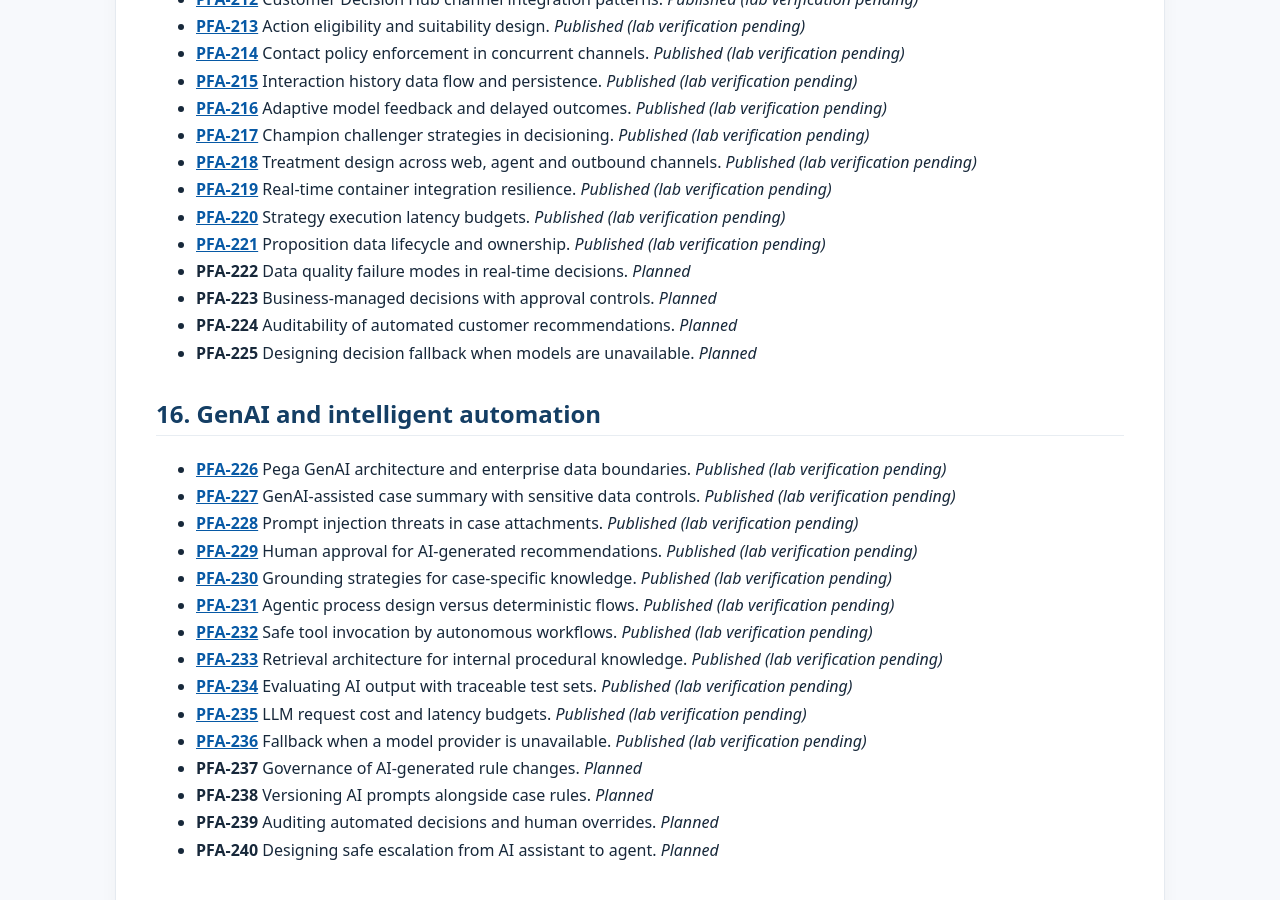
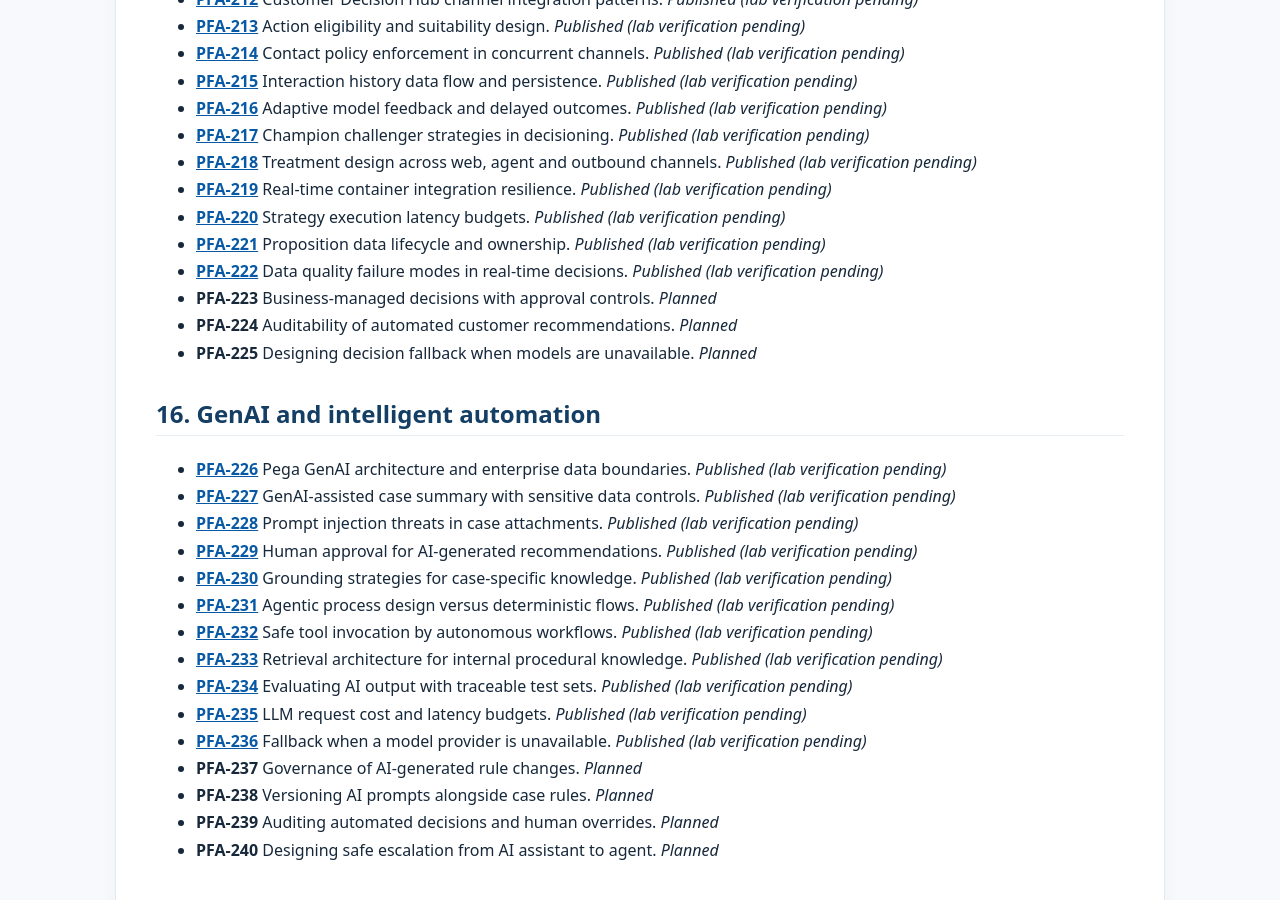
Before and after one commit to chandransandeep/pega-feature-atlas, a Jekyll site: the page built from docs/feature-inventory.md, in a window 1280 px wide and 900 px high, scrolled down 8116 px. Built offline with Jekyll 4.4.1, drawn with Linux system fonts in a browser that asks for light colours.

Commit message:
Publish PFA-222: pfa-222-data-quality-failure-modes-in-real-time-decisions

```diff
--- a/docs/commit-date-register.tsv
+++ b/docs/commit-date-register.tsv
@@ -249,3 +249,4 @@ docs/articles/testing/pfa-208-testing-attachment-security-and-size-limits.md	201
 docs/articles/performance/pfa-180-performance-regression-gates-before-a-pega-upgrade.md	2025-08-31	2026-10-31T04:12:33+00:00	random_past_date
 docs/articles/testing/pfa-209-end-to-end-correlation-for-failed-test-journeys.md	2021-11-12	2026-10-31T05:13:28+00:00	random_past_date
 docs/articles/testing/pfa-210-acceptance-criteria-for-architecture-quality-attributes.md	2023-09-04	2026-10-31T05:13:28+00:00	random_past_date
+docs/articles/decisioning/pfa-222-data-quality-failure-modes-in-real-time-decisions.md	2023-02-17	2026-10-31T05:13:28+00:00	random_past_date
--- a/docs/feature-inventory.md
+++ b/docs/feature-inventory.md
@@ -325,7 +325,7 @@ This is the editorial plan for Pega Feature Atlas. It is not a list of completed
 - **[PFA-219](articles/decisioning/pfa-219-real-time-container-integration-resilience.md)** Real-time container integration resilience. _Published (lab verification pending)_
 - **[PFA-220](articles/decisioning/pfa-220-strategy-execution-latency-budgets.md)** Strategy execution latency budgets. _Published (lab verification pending)_
 - **[PFA-221](articles/decisioning/pfa-221-proposition-data-lifecycle-and-ownership.md)** Proposition data lifecycle and ownership. _Published (lab verification pending)_
-- **PFA-222** Data quality failure modes in real-time decisions. _Planned_
+- **[PFA-222](articles/decisioning/pfa-222-data-quality-failure-modes-in-real-time-decisions.md)** Data quality failure modes in real-time decisions. _Published (lab verification pending)_
 - **PFA-223** Business-managed decisions with approval controls. _Planned_
 - **PFA-224** Auditability of automated customer recommendations. _Planned_
 - **PFA-225** Designing decision fallback when models are unavailable. _Planned_
```
Also changed, not shown: README.md, docs/articles/decisioning/pfa-222-data-quality-failure-modes-in-real-time-decisions.md (renamed from drafts/pfa-222-data-quality-failure-modes-in-real-time-decisions.md).
